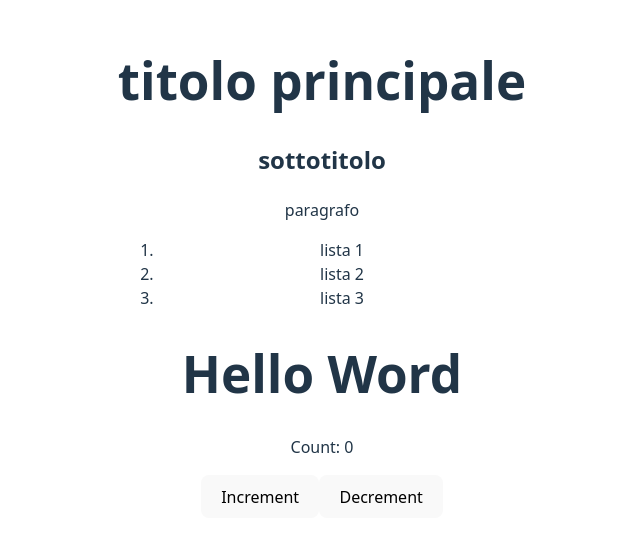
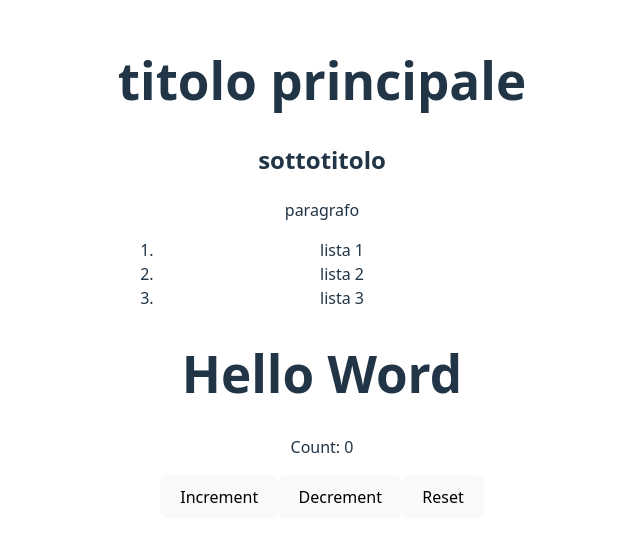
Before and after one commit to Tonyx8808/react, a React (Vite) app in the folder helloword/: page / in a window 1280 px wide. Shown: the part 132-674 px from the top of the page, without its empty margins (318-958 px from the left). Built offline with nearby package versions, Linux system fonts and the light colour scheme.

Commit message:
third button reset

```diff
--- a/helloword/src/components/contatore.jsx
+++ b/helloword/src/components/contatore.jsx
@@ -2,13 +2,18 @@ import { useState } from "react";
 
 function Counter() {
   const [count, setCount] = useState(0);
-
+//button increment
   const handleIncrement = () => {
     setCount((_count) => _count + 1);
   };
-
+//button decrement
   const handleDecrement = () => {
     setCount((_count) => _count - 1);
+  };
+  //button reset
+
+  const handleReset = () => {
+    setCount(0);
   };
 
   return (
@@ -16,6 +21,7 @@ function Counter() {
       <p>Count: {count}</p>
       <button onClick={handleIncrement}>Increment</button>
       <button onClick={handleDecrement}>Decrement</button>
+      <button onClick={handleReset}>Reset</button>
     </div>
   );
 }
```
